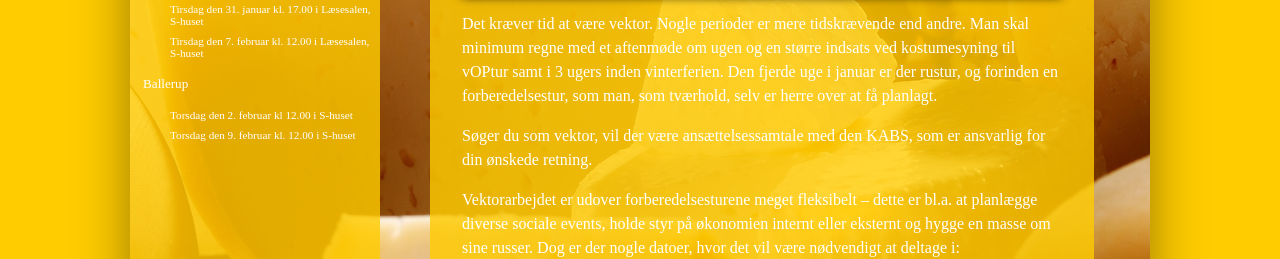
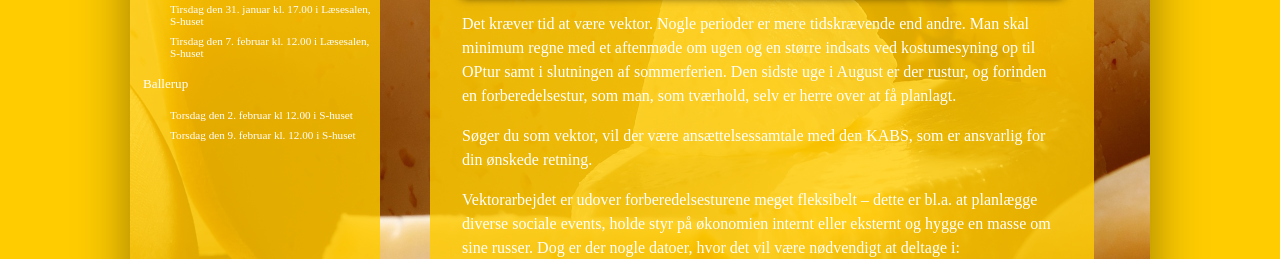
Before and after one commit to KABSDTU/kabsdtu.github.io, a Jekyll site: the page built from tidsforbrug.md, in a window 1280 px wide and 900 px high, cut to the strip 509-900 px from the top of the window. Shown: the top 259 px of the strip. Built offline with Jekyll 4.4.1, drawn with Linux system fonts in a browser that asks for light colours; some web fonts are replaced.

Commit message:
Update tidsforbrug.md

```diff
--- a/tidsforbrug.md
+++ b/tidsforbrug.md
@@ -7,7 +7,7 @@ title: Tidsforbrug
 <div id="poster-image" style="background-image: url('/static/img/t2.jpg');">
 </div>
 
-<p>Det kræver tid at være vektor. Nogle perioder er mere tidskrævende end andre. Man skal minimum regne med et aftenmøde om ugen og en større indsats ved kostumesyning til vOPtur samt i 3 ugers inden vinterferien. Den fjerde uge i januar er der rustur, og forinden en forberedelsestur, som man, som tværhold, selv er herre over at få planlagt. </p>
+<p>Det kræver tid at være vektor. Nogle perioder er mere tidskrævende end andre. Man skal minimum regne med et aftenmøde om ugen og en større indsats ved kostumesyning op til OPtur samt i slutningen af sommerferien. Den sidste uge i August er der rustur, og forinden en forberedelsestur, som man, som tværhold, selv er herre over at få planlagt. </p>
 
 <p>Søger du som vektor, vil der være ansættelsessamtale med den KABS, som er ansvarlig for din ønskede retning.</p>
 
```
